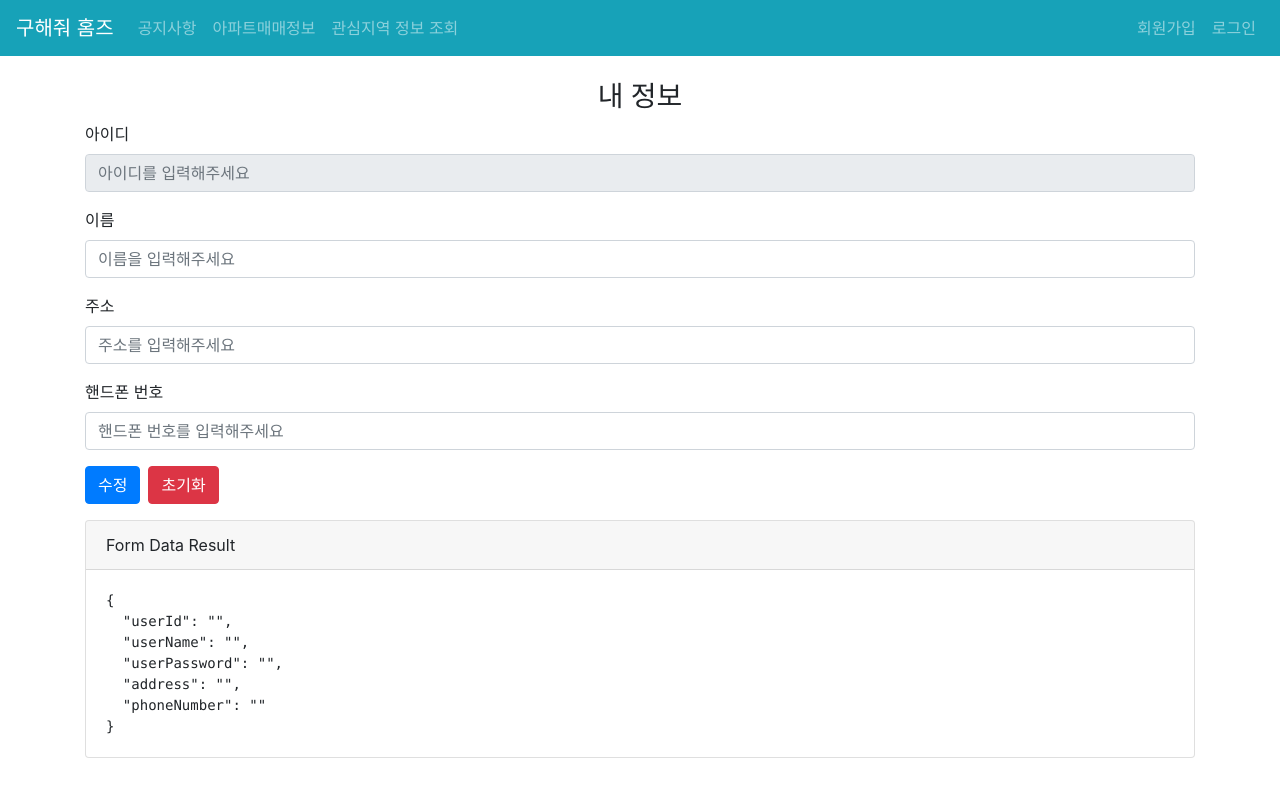
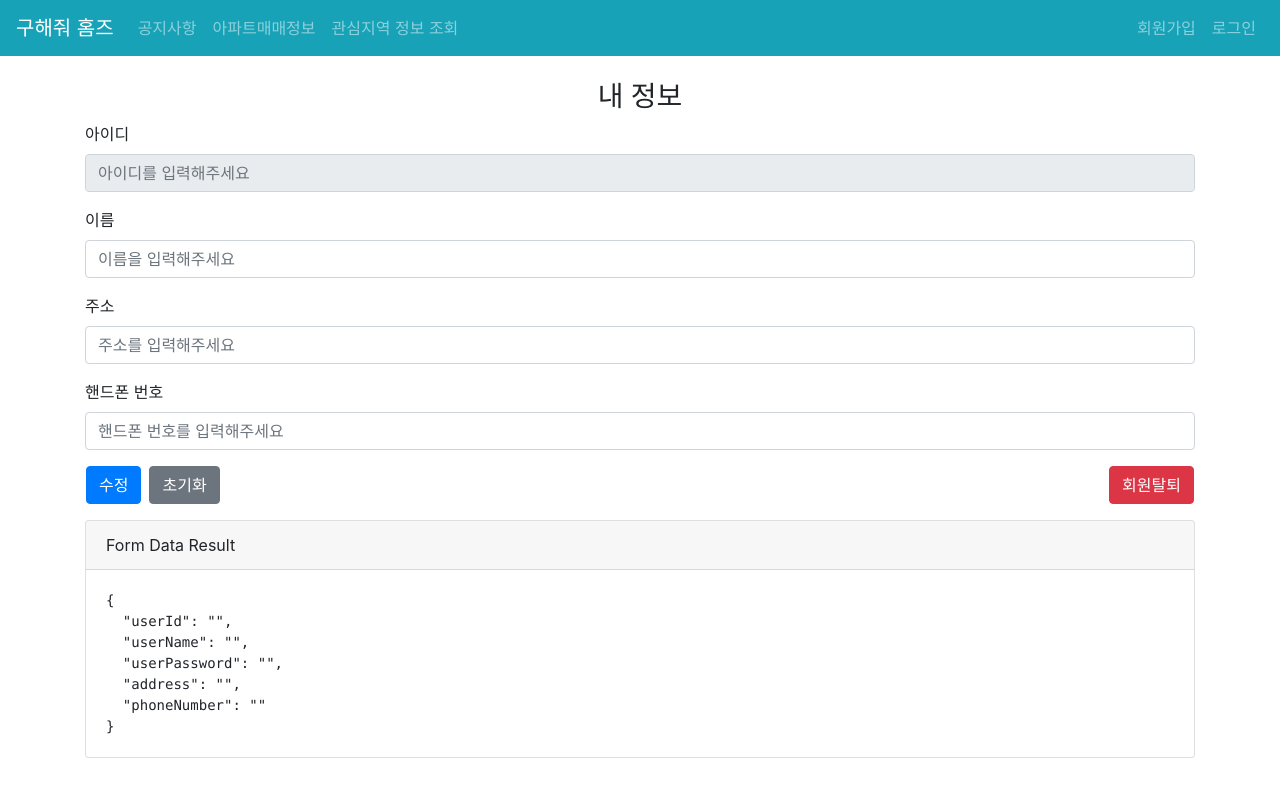
Before and after one commit to Ha-limLee/where-is-my-home-vue, a Vue app: page /my-page in a window 1280 px wide. Shown: the top 794 px of the page. Built offline with nearby package versions, Linux system fonts and the light colour scheme; no server answers.

Commit message:
added resign btn

```diff
--- a/src/views/MyPage.vue
+++ b/src/views/MyPage.vue
@@ -51,9 +51,11 @@
             required
           ></b-form-input>
         </b-form-group>
-
-        <b-button type="submit" class="mr-2" variant="primary">수정</b-button>
-        <b-button type="reset" variant="danger">초기화</b-button>
+        <b-row>
+          <b-button type="submit" class="mr-2 ml-3" variant="primary">수정</b-button>
+          <b-button type="reset" variant="secondary">초기화</b-button>
+          <b-button type="submit" class="ml-auto mr-3" variant="danger">회원탈퇴</b-button>
+        </b-row>
       </b-form>
       <b-card class="mt-3" header="Form Data Result">
         <pre class="m-0">{{ form }}</pre>
```
